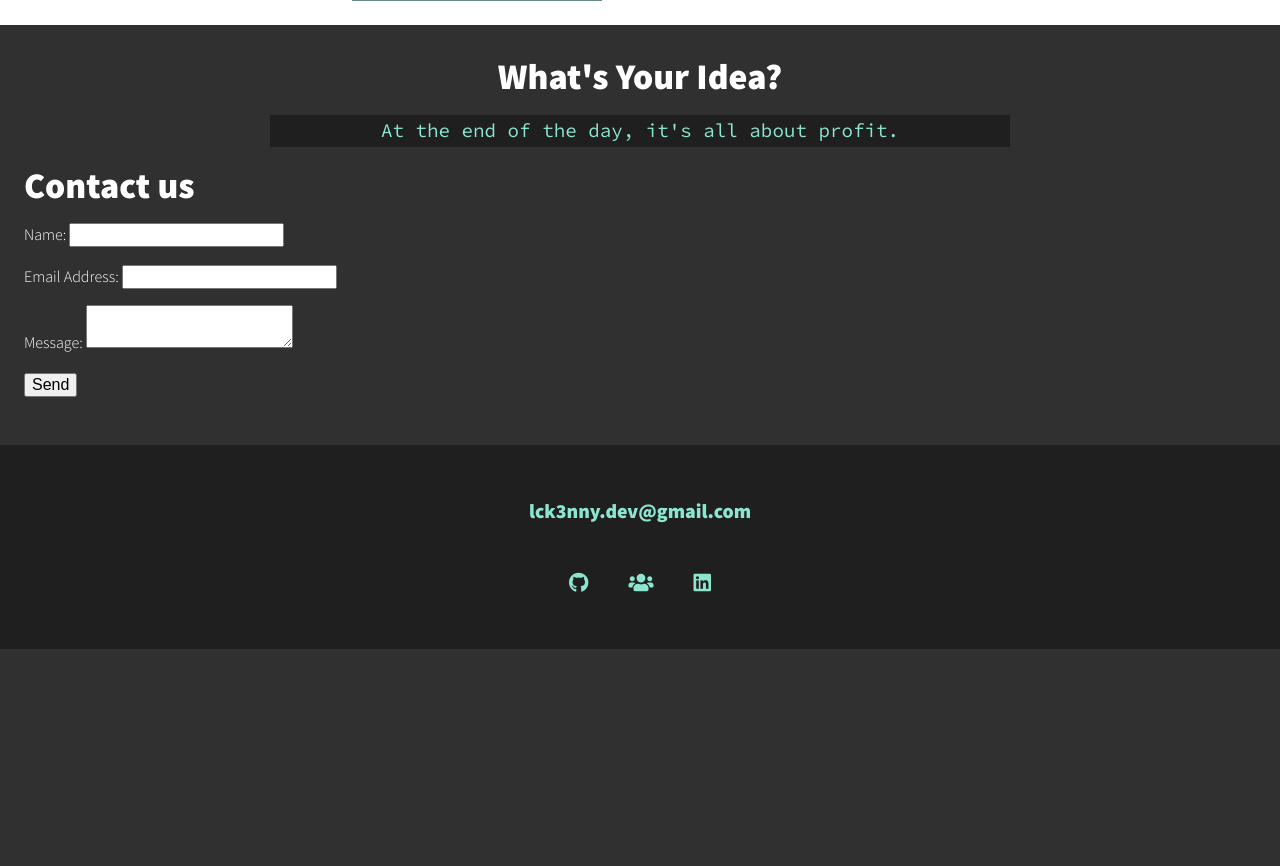
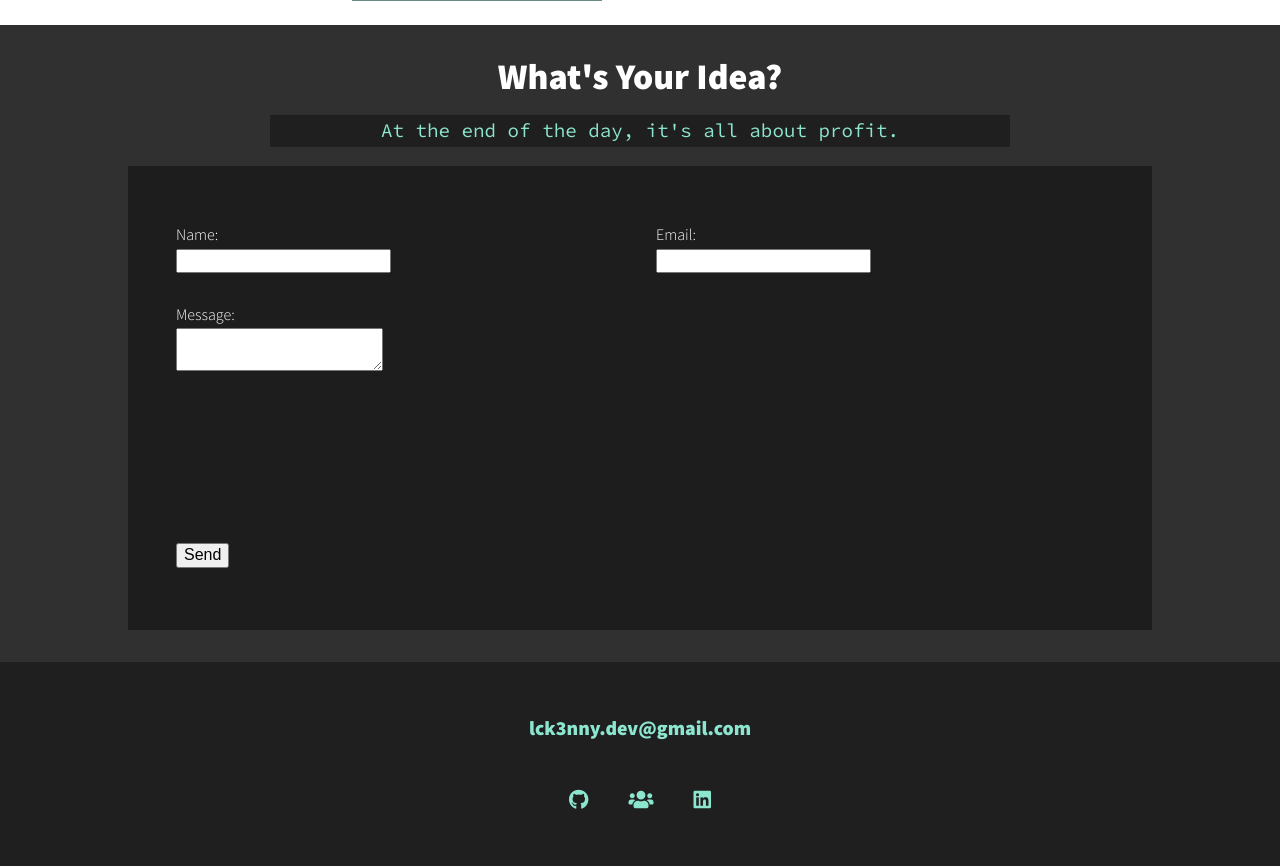
Before and after one commit to lck3nny/Portfolio, a PHP site: page /connect.php in a window 1280 px wide. Shown: the part 335-1201 px from the top of the page. Before the commit the page ends 984 px from the top, so only its background shows below. Run offline with PHP 8.4, Linux system fonts and the light colour scheme; some libraries are stand-ins or nearby versions.

Commit message:
Created basic contact page layout

```diff
--- a/connect.php
+++ b/connect.php
@@ -40,15 +40,16 @@
         <section class="my-section my-project-end" id="contact">
             <h2 class="section_project-title section_project-title-light">What's Your Idea?</h2>
             <h3 class="section_subtitle section_subtitle_end"><?php echo $snkrs_profit_subtitle?></h3>
-            <form>
-                <h2>Contact us</h2>
-                <p><label>Name:</label> <input name="myName" type="text" /></p>
-
-                <p><label>Email Address:</label> <input style="cursor: pointer;" name="myEmail" type="text" /></p>
-                <p><label>Message:</label>  <textarea name="message"></textarea> </p>
-                <p><input type="submit" value="Send" /></p>
+            <form class="contact_form" method="POST" action="index.php" id="contact-form">
+                <p class="name"><label>Name:</label> <br> <input name="myName" type="text" /></p>
+                <p class="email"><label>Email:</label> <br> <input style="cursor: pointer;" name="myEmail" type="text" /></p>
+                <p class="msg_body"><label>Message:</label> <br>  <textarea name="myMessage" ></textarea> </p>
+                <p class="submit_btn"><input type="submit" value="Send" /></p>
             </form>
         </section>
+
+
+
 
         <!-- ~~~~~~~~~~~~~~~~~~~~~~~~~~~~~~~~~~~~~~~~~~~~~~~~~~ -->
         <!-- Footer Import -->
--- a/css/style.css
+++ b/css/style.css
@@ -1062,6 +1062,49 @@ section{
     opacity: 0.75;
 }
 
+/* ~~~~~~~~~~~~~~~~~~~~~~~~~~~~~~~~~~~~~~~~~~~~~~~~~~ */
+/* Contact */
+/* ~~~~~~~~~~~~~~~~~~~~~~~~~~~~~~~~~~~~~~~~~~~~~~~~~~ */
+
+.contact_form{
+    width: 80vw;
+    margin: 0 auto;
+    background-color: var(--clr-v-dark-trans);
+    padding: 5vh 5vw;
+}
+
+@media (min-width: 880px){
+    .contact_form{
+        display: grid;
+        grid-template-areas:    "name  email"
+                                "msgBody  msgBody"
+                                "btnSub  btnSub";
+
+        grid-template-columns: 35vw 35vw;
+        grid-template-rows: 10vh  30vh 8vh;
+        grid-column-gap: 2em;
+        justify-content: center;
+
+    }
+
+    .name{
+        grid-area: name;
+    }
+
+    .email{
+        grid-area: email;
+    }
+
+    .msg_body{
+        grid-area: msgBody;
+    }
+
+    .submit_btn{
+        grid-area: btnSub;
+    }
+
+}
+
 
 
 /* ~~~~~~~~~~~~~~~~~~~~~~~~~~~~~~~~~~~~~~~~~~~~~~~~~~ */
```
Also changed, not shown: 1 other file.
